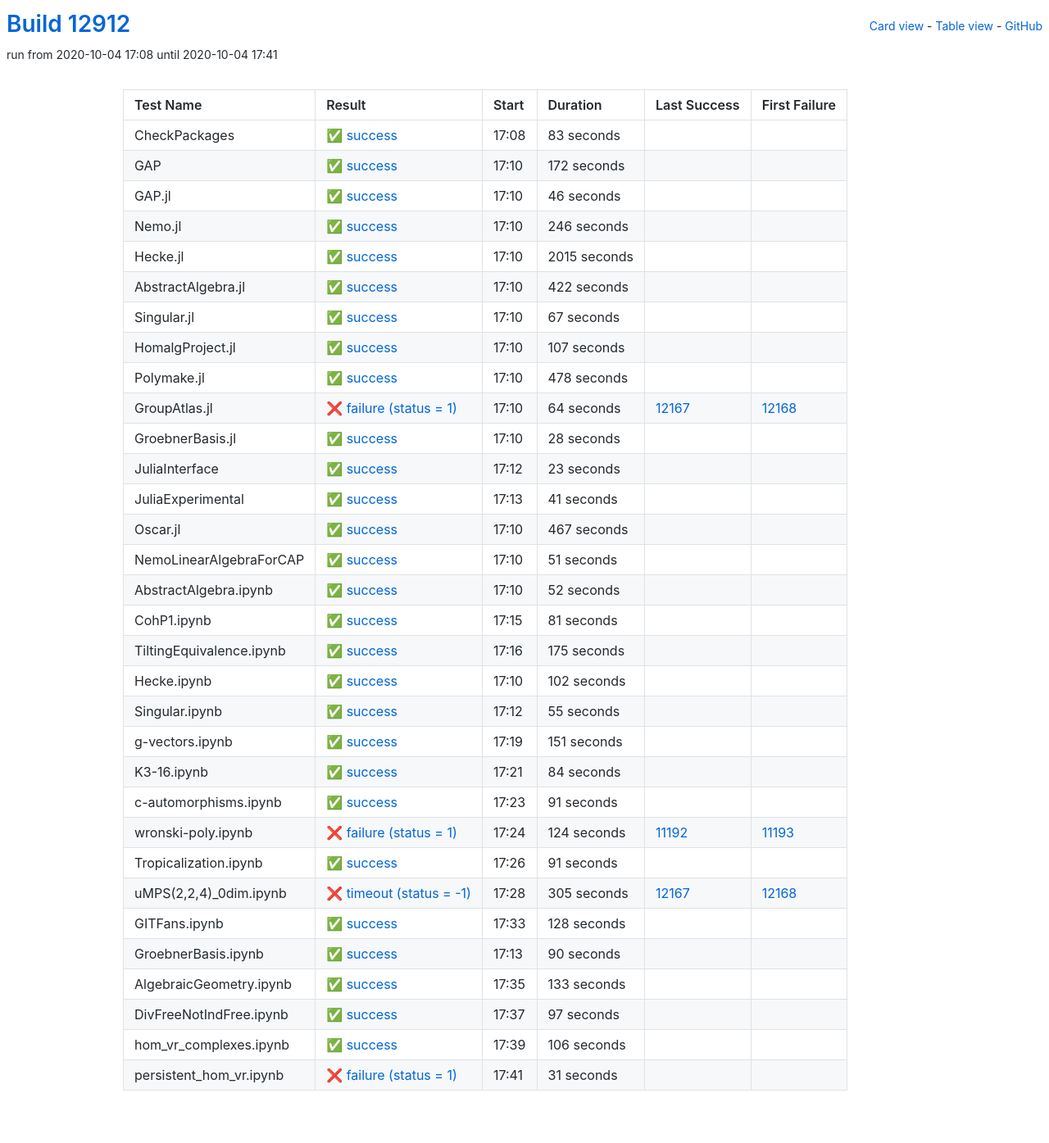
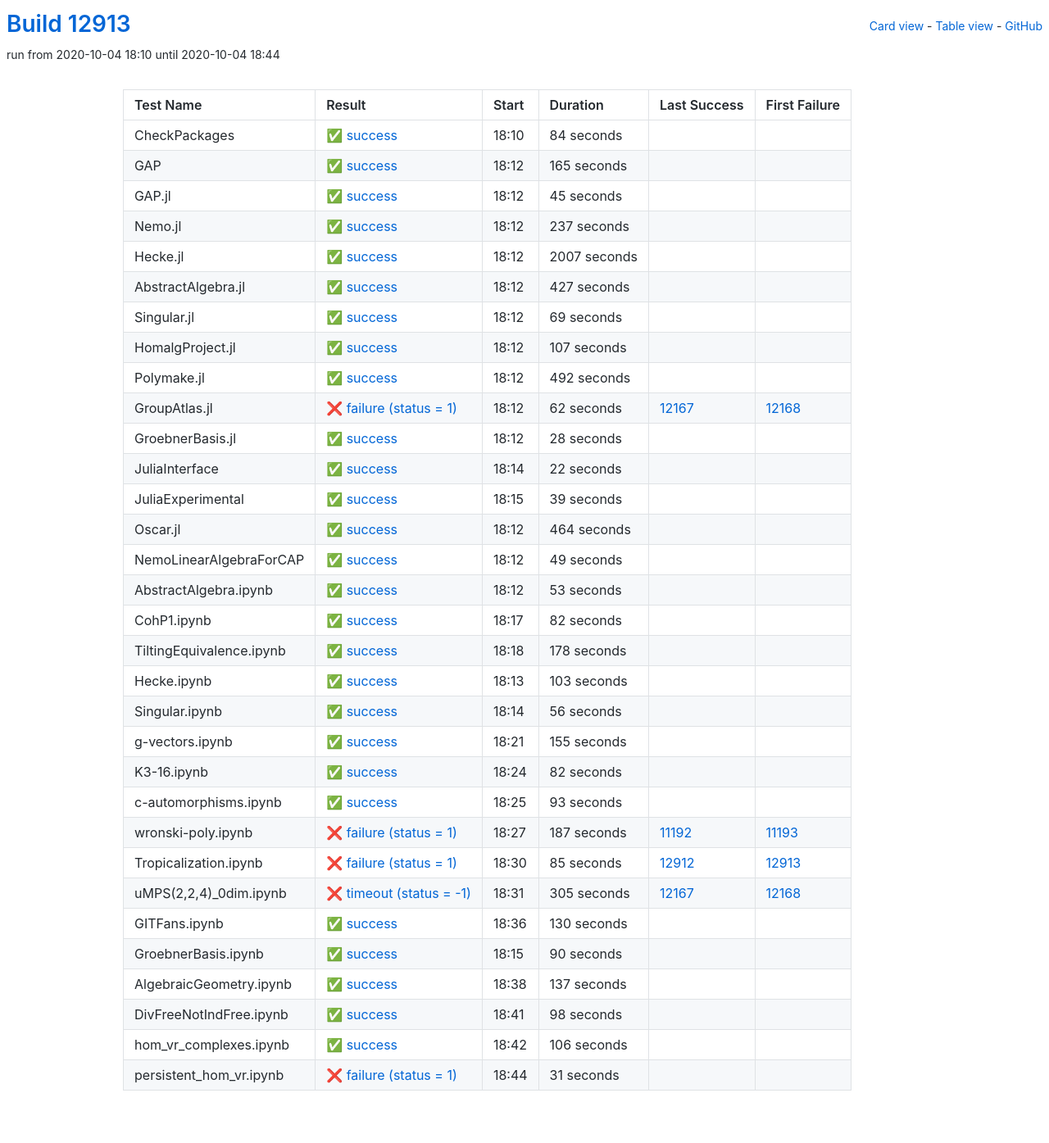
Before and after one commit to oscar-system/oscar-ci-status, a Jekyll site: the page built from table.html, in a window 1280 px wide. Shown: the whole page at 82% size. Built offline with Jekyll 4.4.1, drawn with Linux system fonts in a browser that asks for light colours.

Commit message:
Build #12913

```diff
--- a/_data/ci.yml
+++ b/_data/ci.yml
@@ -1,6 +1,6 @@
 ---
-build: 12912
-build_url: https://oscarci.mathematik.uni-kl.de/job/oscar/12912/
+build: 12913
+build_url: https://oscarci.mathematik.uni-kl.de/job/oscar/12913/
 job: oscar
 organization: oscar-system
 repo: oscar-ci-status
@@ -8,92 +8,92 @@
 tests:
 - name: CheckPackages
   id: checkpackages
-  log: https://oscarci.mathematik.uni-kl.de/job/oscar/12912/artifact/logs/build-12912/CheckPackages.log
-  start: 2020-10-04 17:08
+  log: https://oscarci.mathematik.uni-kl.de/job/oscar/12913/artifact/logs/build-12913/CheckPackages.log
+  start: 2020-10-04 18:10
   success: true
   exitcode: 0
   status: success
-  duration: 83
+  duration: 84
   last_success: false
   last_success_url:
   first_failure: false
   first_failure_url:
 - name: GAP
   id: gap
-  log: https://oscarci.mathematik.uni-kl.de/job/oscar/12912/artifact/logs/build-12912/GAP.log
-  start: 2020-10-04 17:10
+  log: https://oscarci.mathematik.uni-kl.de/job/oscar/12913/artifact/logs/build-12913/GAP.log
+  start: 2020-10-04 18:12
   success: true
   exitcode: 0
   status: success
-  duration: 172
+  duration: 165
   last_success: false
   last_success_url:
   first_failure: false
   first_failure_url:
 - name: GAP.jl
   id: gap-jl
-  log: https://oscarci.mathematik.uni-kl.de/job/oscar/12912/artifact/logs/build-12912/GAP.jl.log
-  start: 2020-10-04 17:10
+  log: https://oscarci.mathematik.uni-kl.de/job/oscar/12913/artifact/logs/build-12913/GAP.jl.log
+  start: 2020-10-04 18:12
   success: true
   exitcode: 0
   status: success
-  duration: 46
+  duration: 45
   last_success: false
   last_success_url:
   first_failure: false
   first_failure_url:
 - name: Nemo.jl
   id: nemo-jl
-  log: https://oscarci.mathematik.uni-kl.de/job/oscar/12912/artifact/logs/build-12912/Nemo.jl.log
-  start: 2020-10-04 17:10
+  log: https://oscarci.mathematik.uni-kl.de/job/oscar/12913/artifact/logs/build-12913/Nemo.jl.log
+  start: 2020-10-04 18:12
   success: true
   exitcode: 0
   status: success
-  duration: 246
+  duration: 237
   last_success: false
   last_success_url:
   first_failure: false
   first_failure_url:
 - name: Hecke.jl
   id: hecke-jl
-  log: https://oscarci.mathematik.uni-kl.de/job/oscar/12912/artifact/logs/build-12912/Hecke.jl.log
-  start: 2020-10-04 17:10
+  log: https://oscarci.mathematik.uni-kl.de/job/oscar/12913/artifact/logs/build-12913/Hecke.jl.log
+  start: 2020-10-04 18:12
   success: true
   exitcode: 0
   status: success
-  duration: 2015
+  duration: 2007
   last_success: false
   last_success_url:
   first_failure: false
   first_failure_url:
 - name: AbstractAlgebra.jl
   id: abstractalgebra-jl
-  log: https://oscarci.mathematik.uni-kl.de/job/oscar/12912/artifact/logs/build-12912/AbstractAlgebra.jl.log
-  start: 2020-10-04 17:10
+  log: https://oscarci.mathematik.uni-kl.de/job/oscar/12913/artifact/logs/build-12913/AbstractAlgebra.jl.log
+  start: 2020-10-04 18:12
   success: true
   exitcode: 0
   status: success
-  duration: 422
+  duration: 427
   last_success: false
   last_success_url:
   first_failure: false
   first_failure_url:
 - name: Singular.jl
   id: singular-jl
-  log: https://oscarci.mathematik.uni-kl.de/job/oscar/12912/artifact/logs/build-12912/Singular.jl.log
-  start: 2020-10-04 17:10
+  log: https://oscarci.mathematik.uni-kl.de/job/oscar/12913/artifact/logs/build-12913/Singular.jl.log
+  start: 2020-10-04 18:12
   success: true
   exitcode: 0
   status: success
-  duration: 67
+  duration: 69
   last_success: false
   last_success_url:
   first_failure: false
   first_failure_url:
 - name: HomalgProject.jl
   id: homalgproject-jl
-  log: https://oscarci.mathematik.uni-kl.de/job/oscar/12912/artifact/logs/build-12912/HomalgProject.jl.log
-  start: 2020-10-04 17:10
+  log: https://oscarci.mathematik.uni-kl.de/job/oscar/12913/artifact/logs/build-12913/HomalgProject.jl.log
+  start: 2020-10-04 18:12
   success: true
   exitcode: 0
   status: success
@@ -104,32 +104,32 @@
   first_failure_url:
 - name: Polymake.jl
   id: polymake-jl
-  log: https://oscarci.mathematik.uni-kl.de/job/oscar/12912/artifact/logs/build-12912/Polymake.jl.log
-  start: 2020-10-04 17:10
+  log: https://oscarci.mathematik.uni-kl.de/job/oscar/12913/artifact/logs/build-12913/Polymake.jl.log
+  start: 2020-10-04 18:12
   success: true
   exitcode: 0
   status: success
-  duration: 478
+  duration: 492
   last_success: false
   last_success_url:
   first_failure: false
   first_failure_url:
 - name: GroupAtlas.jl
   id: groupatlas-jl
-  log: https://oscarci.mathematik.uni-kl.de/job/oscar/12912/artifact/logs/build-12912/GroupAtlas.jl.log
-  start: 2020-10-04 17:10
+  log: https://oscarci.mathematik.uni-kl.de/job/oscar/12913/artifact/logs/build-12913/GroupAtlas.jl.log
+  start: 2020-10-04 18:12
   success: false
   exitcode: 1
   status: failure
-  duration: 64
+  duration: 62
   last_success: 12167
   last_success_url: https://oscarci.mathematik.uni-kl.de/job/oscar/12167/
   first_failure: 12168
   first_failure_url: https://oscarci.mathematik.uni-kl.de/job/oscar/12168/
 - name: GroebnerBasis.jl
   id: groebnerbasis-jl
-  log: https://oscarci.mathematik.uni-kl.de/job/oscar/12912/artifact/logs/build-12912/GroebnerBasis.jl.log
-  start: 2020-10-04 17:10
+  log: https://oscarci.mathematik.uni-kl.de/job/oscar/12913/artifact/logs/build-12913/GroebnerBasis.jl.log
+  start: 2020-10-04 18:12
   success: true
   exitcode: 0
   status: success
@@ -140,176 +140,176 @@
   first_failure_url:
 - name: JuliaInterface
   id: juliainterface
-  log: https://oscarci.mathematik.uni-kl.de/job/oscar/12912/artifact/logs/build-12912/JuliaInterface.log
-  start: 2020-10-04 17:12
+  log: https://oscarci.mathematik.uni-kl.de/job/oscar/12913/artifact/logs/build-12913/JuliaInterface.log
+  start: 2020-10-04 18:14
   success: true
   exitcode: 0
   status: success
-  duration: 23
+  duration: 22
   last_success: false
   last_success_url:
   first_failure: false
   first_failure_url:
 - name: JuliaExperimental
   id: juliaexperimental
-  log: https://oscarci.mathematik.uni-kl.de/job/oscar/12912/artifact/logs/build-12912/JuliaExperimental.log
-  start: 2020-10-04 17:13
+  log: https://oscarci.mathematik.uni-kl.de/job/oscar/12913/artifact/logs/build-12913/JuliaExperimental.log
+  start: 2020-10-04 18:15
   success: true
   exitcode: 0
   status: success
-  duration: 41
+  duration: 39
   last_success: false
   last_success_url:
   first_failure: false
   first_failure_url:
 - name: Oscar.jl
   id: oscar-jl
-  log: https://oscarci.mathematik.uni-kl.de/job/oscar/12912/artifact/logs/build-12912/Oscar.jl.log
-  start: 2020-10-04 17:10
+  log: https://oscarci.mathematik.uni-kl.de/job/oscar/12913/artifact/logs/build-12913/Oscar.jl.log
+  start: 2020-10-04 18:12
   success: true
   exitcode: 0
   status: success
-  duration: 467
+  duration: 464
   last_success: false
   last_success_url:
   first_failure: false
   first_failure_url:
 - name: NemoLinearAlgebraForCAP
   id: nemolinearalgebraforcap
-  log: https://oscarci.mathematik.uni-kl.de/job/oscar/12912/artifact/logs/build-12912/NemoLinearAlgebraForCAP.log
-  start: 2020-10-04 17:10
+  log: https://oscarci.mathematik.uni-kl.de/job/oscar/12913/artifact/logs/build-12913/NemoLinearAlgebraForCAP.log
+  start: 2020-10-04 18:12
   success: true
   exitcode: 0
   status: success
-  duration: 51
+  duration: 49
   last_success: false
   last_success_url:
   first_failure: false
   first_failure_url:
 - name: AbstractAlgebra.ipynb
   id: abstractalgebra-ipynb
-  log: https://oscarci.mathematik.uni-kl.de/job/oscar/12912/artifact/logs/build-12912/AbstractAlgebra.ipynb.log
-  start: 2020-10-04 17:10
+  log: https://oscarci.mathematik.uni-kl.de/job/oscar/12913/artifact/logs/build-12913/AbstractAlgebra.ipynb.log
+  start: 2020-10-04 18:12
   success: true
   exitcode: 0
   status: success
-  duration: 52
+  duration: 53
   last_success: false
   last_success_url:
   first_failure: false
   first_failure_url:
 - name: CohP1.ipynb
   id: cohp1-ipynb
-  log: https://oscarci.mathematik.uni-kl.de/job/oscar/12912/artifact/logs/build-12912/CohP1.ipynb.log
-  start: 2020-10-04 17:15
+  log: https://oscarci.mathematik.uni-kl.de/job/oscar/12913/artifact/logs/build-12913/CohP1.ipynb.log
+  start: 2020-10-04 18:17
   success: true
   exitcode: 0
   status: success
-  duration: 81
+  duration: 82
   last_success: false
   last_success_url:
   first_failure: false
   first_failure_url:
 - name: TiltingEquivalence.ipynb
   id: tiltingequivalence-ipynb
-  log: https://oscarci.mathematik.uni-kl.de/job/oscar/12912/artifact/logs/build-12912/TiltingEquivalence.ipynb.log
-  start: 2020-10-04 17:16
+  log: https://oscarci.mathematik.uni-kl.de/job/oscar/12913/artifact/logs/build-12913/TiltingEquivalence.ipynb.log
+  start: 2020-10-04 18:18
   success: true
   exitcode: 0
   status: success
-  duration: 175
+  duration: 178
   last_success: false
   last_success_url:
   first_failure: false
   first_failure_url:
 - name: Hecke.ipynb
   id: hecke-ipynb
-  log: https://oscarci.mathematik.uni-kl.de/job/oscar/12912/artifact/logs/build-12912/Hecke.ipynb.log
-  start: 2020-10-04 17:10
+  log: https://oscarci.mathematik.uni-kl.de/job/oscar/12913/artifact/logs/build-12913/Hecke.ipynb.log
+  start: 2020-10-04 18:13
   success: true
   exitcode: 0
   status: success
-  duration: 102
+  duration: 103
   last_success: false
   last_success_url:
   first_failure: false
   first_failure_url:
 - name: Singular.ipynb
   id: singular-ipynb
-  log: https://oscarci.mathematik.uni-kl.de/job/oscar/12912/artifact/logs/build-12912/Singular.ipynb.log
-  start: 2020-10-04 17:12
+  log: https://oscarci.mathematik.uni-kl.de/job/oscar/12913/artifact/logs/build-12913/Singular.ipynb.log
+  start: 2020-10-04 18:14
   success: true
   exitcode: 0
   status: success
-  duration: 55
+  duration: 56
   last_success: false
   last_success_url:
   first_failure: false
   first_failure_url:
 - name: g-vectors.ipynb
   id: g-vectors-ipynb
-  log: https://oscarci.mathematik.uni-kl.de/job/oscar/12912/artifact/logs/build-12912/g-vectors.ipynb.log
-  start: 2020-10-04 17:19
+  log: https://oscarci.mathematik.uni-kl.de/job/oscar/12913/artifact/logs/build-12913/g-vectors.ipynb.log
+  start: 2020-10-04 18:21
   success: true
   exitcode: 0
   status: success
-  duration: 151
+  duration: 155
   last_success: false
   last_success_url:
   first_failure: false
   first_failure_url:
 - name: K3-16.ipynb
   id: k3-16-ipynb
-  log: https://oscarci.mathematik.uni-kl.de/job/oscar/12912/artifact/logs/build-12912/K3-16.ipynb.log
-  start: 2020-10-04 17:21
+  log: https://oscarci.mathematik.uni-kl.de/job/oscar/12913/artifact/logs/build-12913/K3-16.ipynb.log
+  start: 2020-10-04 18:24
   success: true
   exitcode: 0
   status: success
-  duration: 84
+  duration: 82
   last_success: false
   last_success_url:
   first_failure: false
   first_failure_url:
 - name: c-automorphisms.ipynb
   id: c-automorphisms-ipynb
-  log: https://oscarci.mathematik.uni-kl.de/job/oscar/12912/artifact/logs/build-12912/c-automorphisms.ipynb.log
-  start: 2020-10-04 17:23
+  log: https://oscarci.mathematik.uni-kl.de/job/oscar/12913/artifact/logs/build-12913/c-automorphisms.ipynb.log
+  start: 2020-10-04 18:25
   success: true
   exitcode: 0
   status: success
-  duration: 91
+  duration: 93
   last_success: false
   last_success_url:
   first_failure: false
   first_failure_url:
 - name: wronski-poly.ipynb
   id: wronski-poly-ipynb
-  log: https://oscarci.mathematik.uni-kl.de/job/oscar/12912/artifact/logs/build-12912/wronski-poly.ipynb.log
-  start: 2020-10-04 17:24
+  log: https://oscarci.mathematik.uni-kl.de/job/oscar/12913/artifact/logs/build-12913/wronski-poly.ipynb.log
+  start: 2020-10-04 18:27
   success: false
   exitcode: 1
   status: failure
-  duration: 124
+  duration: 187
   last_success: 11192
   last_success_url: https://oscarci.mathematik.uni-kl.de/job/oscar/11192/
   first_failure: 11193
   first_failure_url: https://oscarci.mathematik.uni-kl.de/job/oscar/11193/
 - name: Tropicalization.ipynb
   id: tropicalization-ipynb
-  log: https://oscarci.mathematik.uni-kl.de/job/oscar/12912/artifact/logs/build-12912/Tropicalization.ipynb.log
-  start: 2020-10-04 17:26
-  success: true
-  exitcode: 0
-  status: success
-  duration: 91
-  last_success: false
-  last_success_url:
-  first_failure: false
-  first_failure_url:
+  log: https://oscarci.mathematik.uni-kl.de/job/oscar/12913/artifact/logs/build-12913/Tropicalization.ipynb.log
+  start: 2020-10-04 18:30
+  success: false
+  exitcode: 1
+  status: failure
+  duration: 85
+  last_success: 12912
+  last_success_url: https://oscarci.mathematik.uni-kl.de/job/oscar/12912/
+  first_failure: 12913
+  first_failure_url: https://oscarci.mathematik.uni-kl.de/job/oscar/12913/
 - name: uMPS(2,2,4)_0dim.ipynb
   id: umps-2-2-4-0dim-ipynb
-  log: https://oscarci.mathematik.uni-kl.de/job/oscar/12912/artifact/logs/build-12912/uMPS-2-2-4-_0dim.ipynb.log
-  start: 2020-10-04 17:28
+  log: https://oscarci.mathematik.uni-kl.de/job/oscar/12913/artifact/logs/build-12913/uMPS-2-2-4-_0dim.ipynb.log
+  start: 2020-10-04 18:31
   success: false
   exitcode: -1
   status: timeout
@@ -320,20 +320,20 @@
   first_failure_url: https://oscarci.mathematik.uni-kl.de/job/oscar/12168/
 - name: GITFans.ipynb
   id: gitfans-ipynb
-  log: https://oscarci.mathematik.uni-kl.de/job/oscar/12912/artifact/logs/build-12912/GITFans.ipynb.log
-  start: 2020-10-04 17:33
+  log: https://oscarci.mathematik.uni-kl.de/job/oscar/12913/artifact/logs/build-12913/GITFans.ipynb.log
+  start: 2020-10-04 18:36
   success: true
   exitcode: 0
   status: success
-  duration: 128
+  duration: 130
   last_success: false
   last_success_url:
   first_failure: false
   first_failure_url:
 - name: GroebnerBasis.ipynb
   id: groebnerbasis-ipynb
-  log: https://oscarci.mathematik.uni-kl.de/job/oscar/12912/artifact/logs/build-12912/GroebnerBasis.ipynb.log
-  start: 2020-10-04 17:13
+  log: https://oscarci.mathematik.uni-kl.de/job/oscar/12913/artifact/logs/build-12913/GroebnerBasis.ipynb.log
+  start: 2020-10-04 18:15
   success: true
   exitcode: 0
   status: success
@@ -344,32 +344,32 @@
   first_failure_url:
 - name: AlgebraicGeometry.ipynb
   id: algebraicgeometry-ipynb
-  log: https://oscarci.mathematik.uni-kl.de/job/oscar/12912/artifact/logs/build-12912/AlgebraicGeometry.ipynb.log
-  start: 2020-10-04 17:35
+  log: https://oscarci.mathematik.uni-kl.de/job/oscar/12913/artifact/logs/build-12913/AlgebraicGeometry.ipynb.log
+  start: 2020-10-04 18:38
   success: true
   exitcode: 0
   status: success
-  duration: 133
+  duration: 137
   last_success: false
   last_success_url:
   first_failure: false
   first_failure_url:
 - name: DivFreeNotIndFree.ipynb
   id: divfreenotindfree-ipynb
-  log: https://oscarci.mathematik.uni-kl.de/job/oscar/12912/artifact/logs/build-12912/DivFreeNotIndFree.ipynb.log
-  start: 2020-10-04 17:37
+  log: https://oscarci.mathematik.uni-kl.de/job/oscar/12913/artifact/logs/build-12913/DivFreeNotIndFree.ipynb.log
+  start: 2020-10-04 18:41
   success: true
   exitcode: 0
   status: success
-  duration: 97
+  duration: 98
   last_success: false
   last_success_url:
   first_failure: false
   first_failure_url:
 - name: hom_vr_complexes.ipynb
   id: hom-vr-complexes-ipynb
-  log: https://oscarci.mathematik.uni-kl.de/job/oscar/12912/artifact/logs/build-12912/hom_vr_complexes.ipynb.log
-  start: 2020-10-04 17:39
+  log: https://oscarci.mathematik.uni-kl.de/job/oscar/12913/artifact/logs/build-12913/hom_vr_complexes.ipynb.log
+  start: 2020-10-04 18:42
   success: true
   exitcode: 0
   status: success
@@ -380,8 +380,8 @@
   first_failure_url:
 - name: persistent_hom_vr.ipynb
   id: persistent-hom-vr-ipynb
-  log: https://oscarci.mathematik.uni-kl.de/job/oscar/12912/artifact/logs/build-12912/persistent_hom_vr.ipynb.log
-  start: 2020-10-04 17:41
+  log: https://oscarci.mathematik.uni-kl.de/job/oscar/12913/artifact/logs/build-12913/persistent_hom_vr.ipynb.log
+  start: 2020-10-04 18:44
   success: false
   exitcode: 1
   status: failure
```
Also changed, not shown: README.md.
